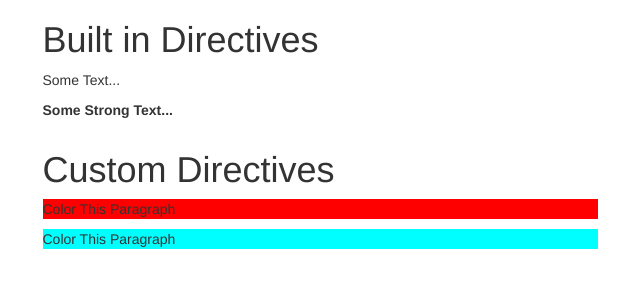
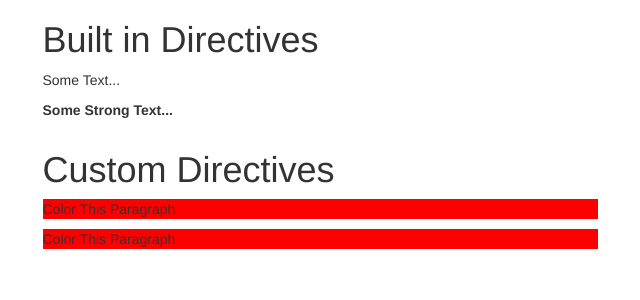
Before and after one commit to smarigowda/vuejs-cli-udemy, a Vue app: page / in a window 1280 px wide. Shown: the top 300 px of the page, without its empty margins (320-960 px from the left). Built offline with nearby package versions, Linux system fonts and the light colour scheme; a web font is replaced by a local one.

Commit message:
passing more complex value to directive

```diff
--- a/src/App.vue
+++ b/src/App.vue
@@ -11,7 +11,7 @@
       <div class="col-xs-12 col-sm-8 col-sm-offset-2 col-md-6 col-md-offset-3">
         <h1>Custom Directives</h1>
         <p v-highlight:background.delayed="'red'">Color This Paragraph</p>
-        <p v-local-highlight:background.delayed.blink="'cyan'">Color This Paragraph</p>
+        <p v-local-highlight:background.delayed.blink="{ mainColor: 'red', secondColor: 'green', delay: 500 }">Color This Paragraph</p>
       </div>
     </div>
   </div>
@@ -28,8 +28,8 @@ export default {
         }
 
         if (binding.modifiers["blink"]) {
-          let mainColor = binding.value;
-          let secondColor = "blue";
+          let mainColor = binding.value.mainColor;
+          let secondColor = binding.value.secondColor;
           let currentColor = mainColor;
           setTimeout(() => {
             setInterval(() => {
@@ -39,15 +39,15 @@ export default {
               } else {
                 el.style.color = currentColor;
               }
-            }, 1000)
+            }, binding.value.delay)
 
           }, delay);
         } else {
           setTimeout(() => {
             if (binding.arg === "background") {
-              el.style.backgroundColor = binding.value;
+              el.style.backgroundColor = binding.value.mainColor;
             } else {
-              el.style.color = binding.value;
+              el.style.color = binding.value.mainColor;
             }
           }, delay);
         }
```
